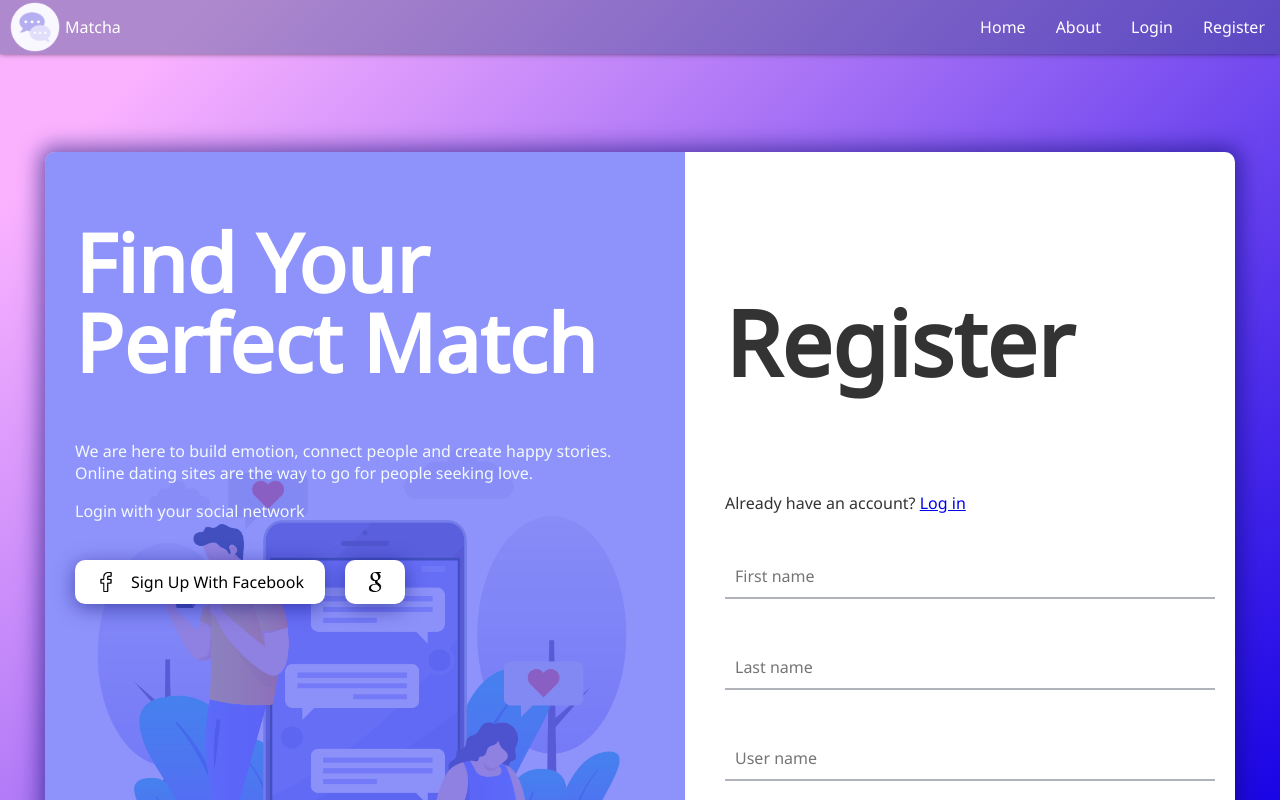
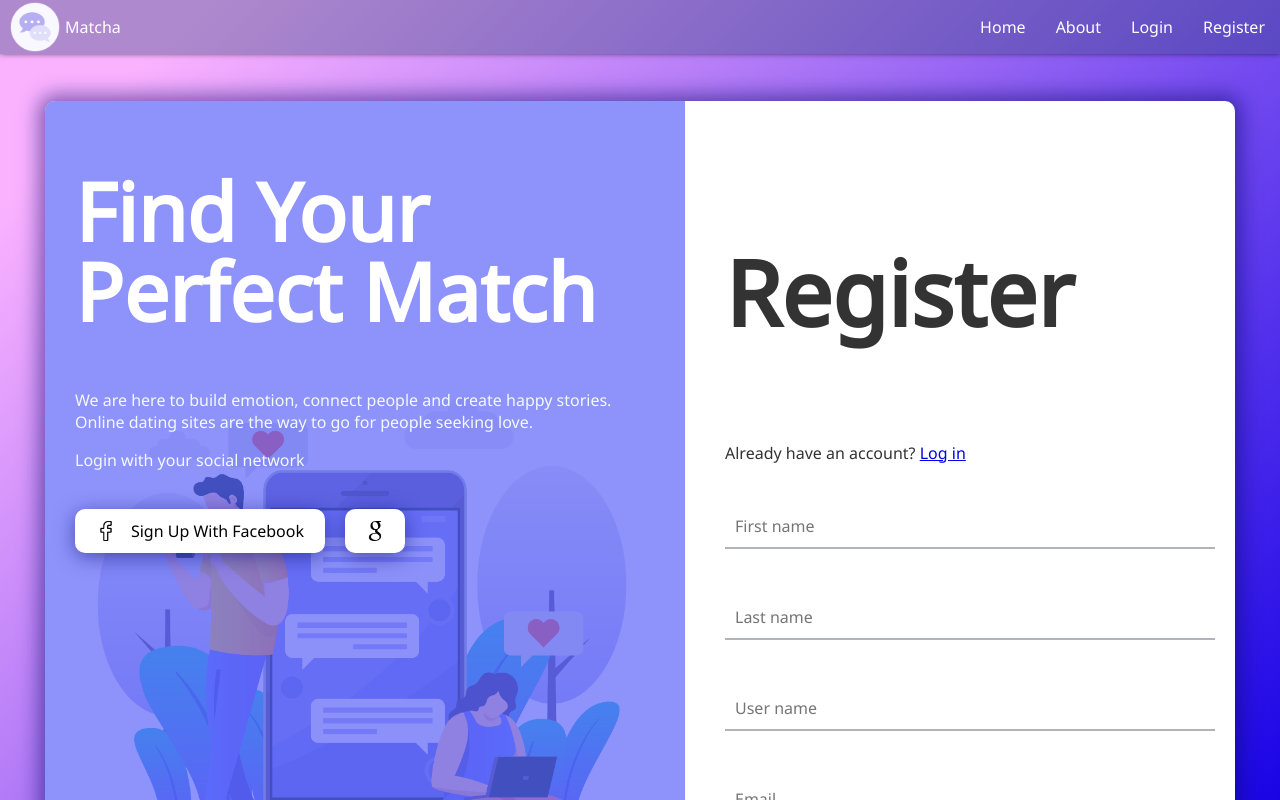
Before and after one commit to khaoulazouggar/matcha-1337, a React (Create React App) app in the folder client/: page /register in a window 1280 px wide. Shown: the top 800 px of the page. Built offline with nearby package versions, Linux system fonts and the light colour scheme.

Commit message:
adding some styling

```diff
--- a/client/src/App.js
+++ b/client/src/App.js
@@ -1,4 +1,5 @@
 import React from "react";
+import "./css/style.css";
 import "./css/App.css";
 import Login from "./views/Auth/login";
 import Register from "./views/Auth/register";
--- a/client/src/css/App.css
+++ b/client/src/css/App.css
@@ -1,5 +1,5 @@
 .App{
-  height: 1200px;
+  height: 1000px;
   display: flex;
   align-items: center;
   justify-content: center;
--- a/client/src/css/login.css
+++ b/client/src/css/style.css
@@ -17,7 +17,20 @@ body {
   border-radius: 10px;
   display: flex;
   box-shadow: 0 0 20px 6px #090b6f85;
-  margin-top: 120px;
+  /* margin-top: 205px; */
+}
+
+.box-form–Reg, .box-form–Abt  {
+  background: #ffffff;
+  border-radius: 10px;
+  display: flex;
+  box-shadow: 0 0 20px 6px #090b6f85;
+  margin-top: 105px;
+  margin-bottom: 35px;
+}
+
+.box-form–Reg{
+  margin-top: 254px;
 }
 
 .left {
--- a/client/src/views/Auth/login.js
+++ b/client/src/views/Auth/login.js
@@ -1,5 +1,4 @@
 import React, { useState } from "react";
-import "../../css/login.css";
 import fb from "../../photos/fb.png";
 import google from "../../photos/google.png";
 // import isEmpty from "./isEmpty";
--- a/client/src/views/Auth/register.js
+++ b/client/src/views/Auth/register.js
@@ -78,7 +78,7 @@ function Register() {
 
   return (
     <div>
-      <div className="box-form">
+      <div className="box-form–Reg">
         <div className="left-register">
           <div className="overlay">
             <h1>Find Your Perfect Match</h1>
--- a/client/src/views/pages/about.js
+++ b/client/src/views/pages/about.js
@@ -12,7 +12,7 @@ function About() {
   }
   return (
     <div>
-      <div className="box-form">
+      <div className="box-form–Abt">
         <div className="left">
           <div className="overlay">
             <h1>Get to Know More</h1>
```
Also changed, not shown: 1 other file (tests, documents, lock files or other folders).
